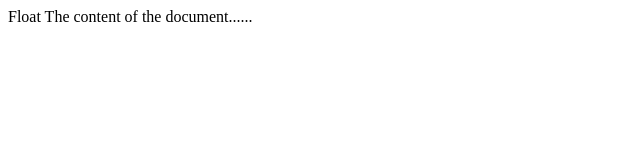
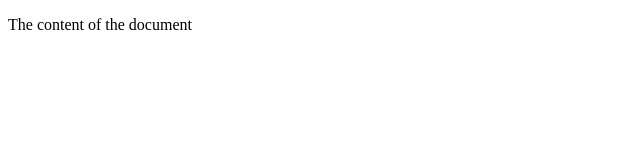
Before and after one commit to Khatiatvauri/HTML-Class, a plain HTML site: page index.html in a window 1280 px wide. Shown: the whole page, without its empty margins (0-640 px from the left). Drawn offline with Linux system fonts and the light colour scheme.

Commit message:
add p tag

```diff
--- a/index.html
+++ b/index.html
@@ -1,12 +1,12 @@
 <!DOCTYPE html>
 <html>
+
 <head>
-    <meta charset="utf-8"
-<title>Float</title>
+    <meta charset="utf-8">
+    <title>Float</title>
 </head>
-
 <body>
-The content of the document......
+    <p>The content of the document</p>
 </body>
 
 </html>
```
